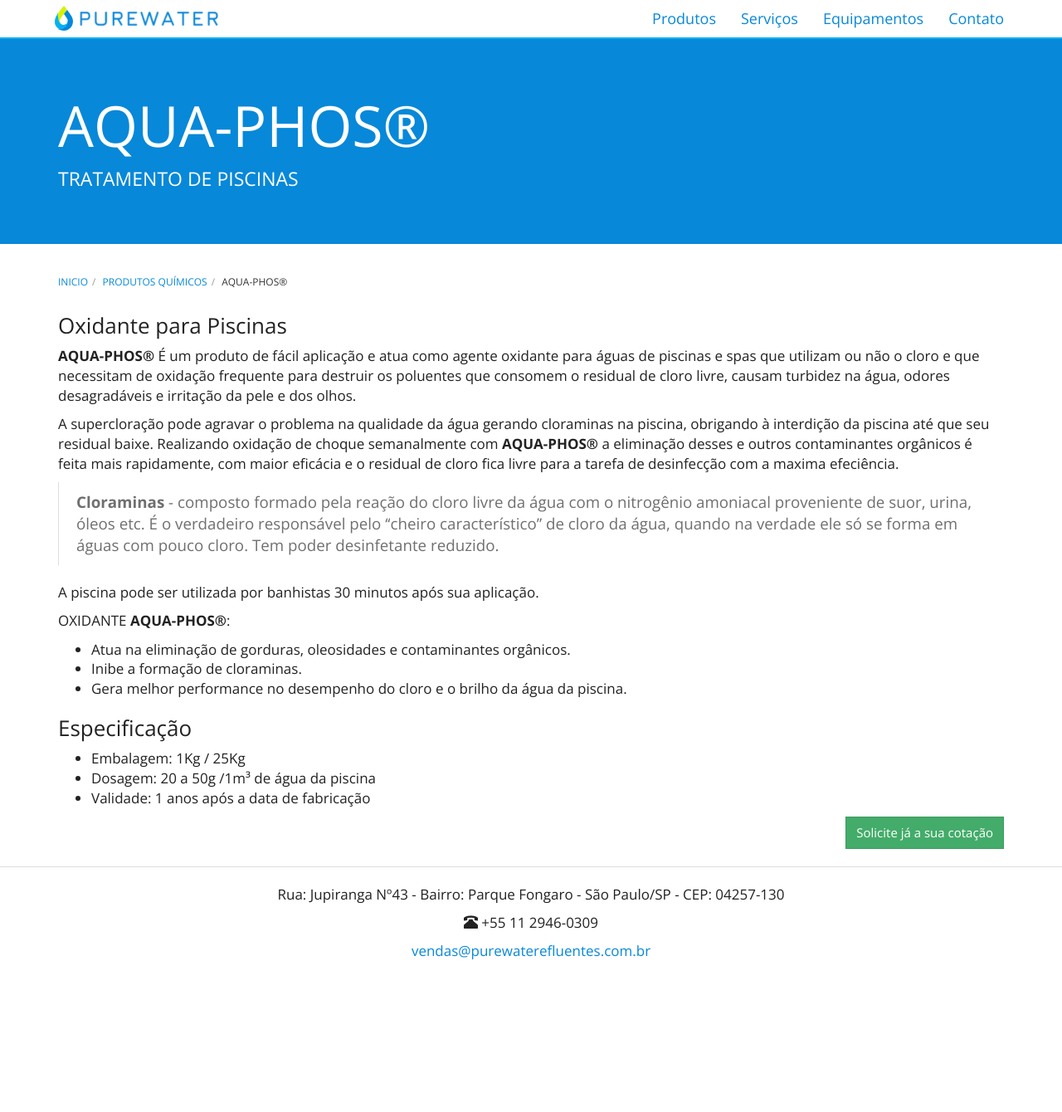
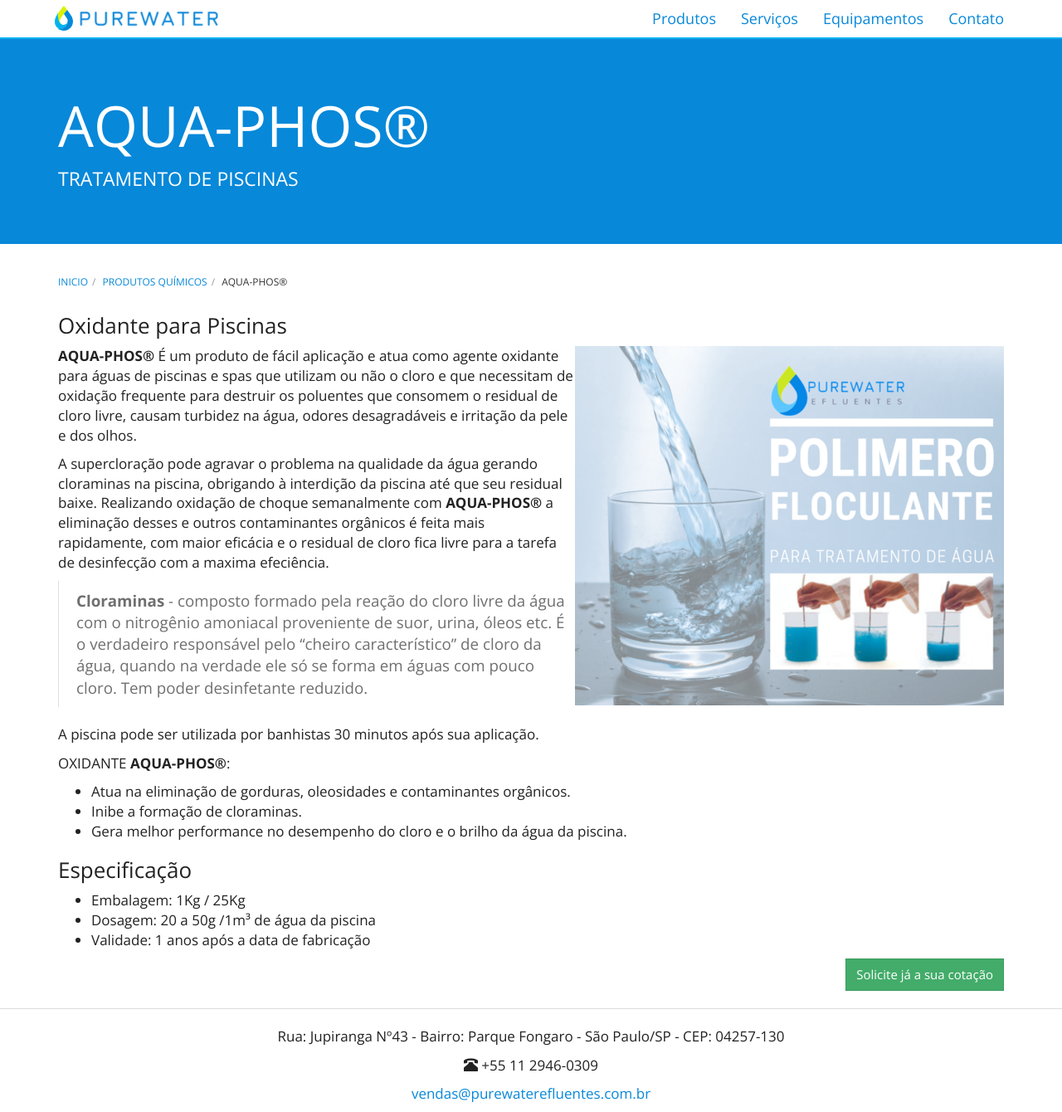
Before and after one commit to purewaterefluentes/purewaterefluentes.github.io, a Jekyll site: the page built from produtos/Oxidante-para-piscina.md, in a window 1280 px wide and 1340 px high. Shown: the whole window at 83% size. Built offline with Jekyll 4.4.1, drawn with Linux system fonts in a browser that asks for light colours; nearby versions of some CDN libraries; library files that are not in the unit come from our copies.

Commit message:
Update Oxidante-para-piscina.md

```diff
--- a/produtos/Oxidante-para-piscina.md
+++ b/produtos/Oxidante-para-piscina.md
@@ -6,6 +6,8 @@
 ---
 
 ### Oxidante para Piscinas
+
+<img class="img-responsive pull-right" style="max-width: 90;" src="../../website/images/polimero floculante_tratamento_de_agua.png" alt="Polimero floculante">
 
 **AQUA-PHOS®** É um produto de fácil aplicação e atua como agente oxidante para águas de piscinas e spas que utilizam ou não o cloro e que necessitam de oxidação frequente para destruir os poluentes que consomem o residual de cloro livre, causam turbidez na água, odores desagradáveis e irritação da pele e dos olhos.
 
```
